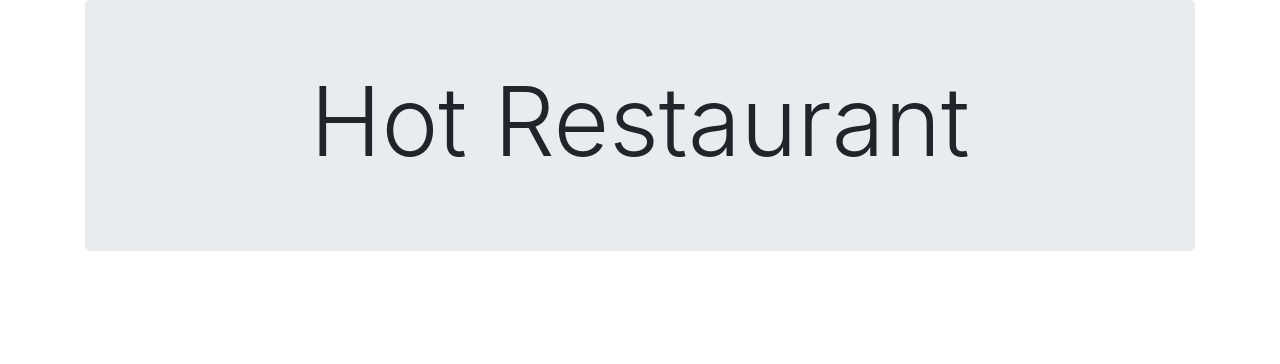
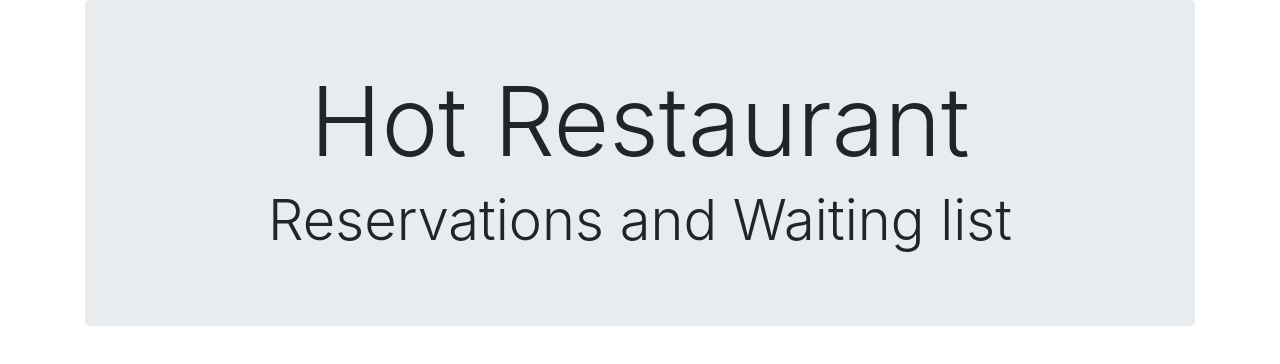
Before and after one commit to tallglassof-milkjake/hot_restaurant, a plain HTML site: page index.html in a window 1280 px wide. Drawn offline with nearby package versions, Linux system fonts and the light colour scheme.

Commit message:
something on html page

```diff
--- a/index.html
+++ b/index.html
@@ -11,6 +11,7 @@
     <div class="container">
         <div class="jumbotron text-center">
             <h1 class="display-1">Hot Restaurant</h1>
+            <h2 class="display-4">Reservations and Waiting list</h2>
         </div>
     </div>
 
```
